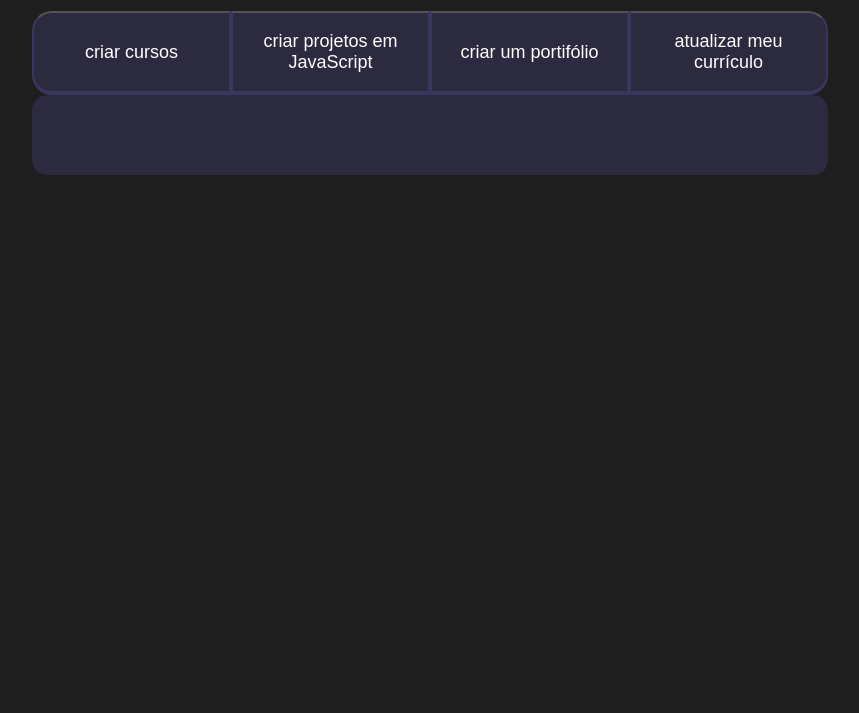
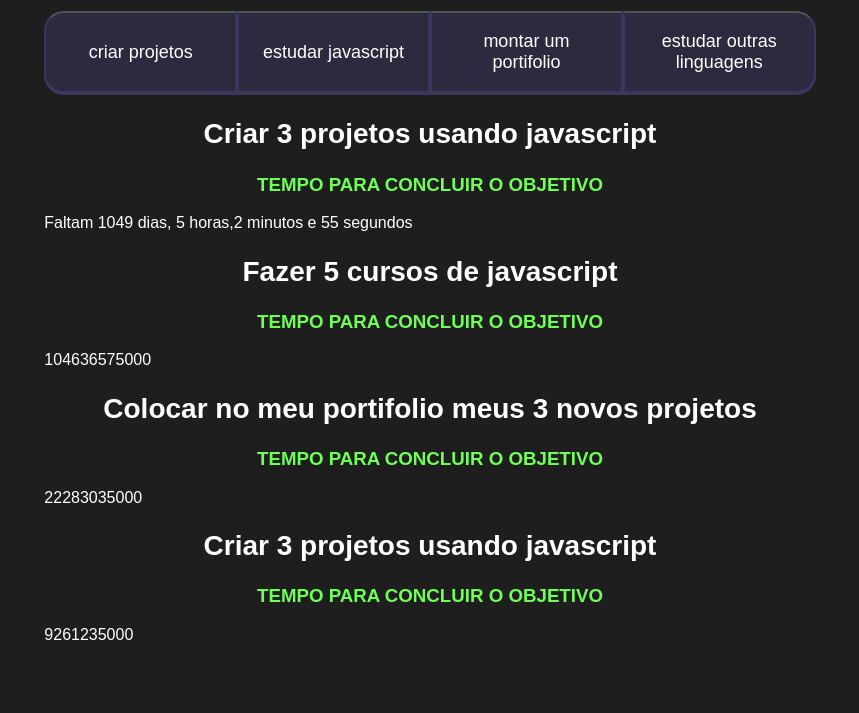
Before and after one commit to andrepipino/3-F-2k24, a plain HTML site: page index.html in a window 1280 px wide. Shown: the part 87-800 px from the top of the page, without its empty margins (210-1069 px from the left). Drawn offline with Linux system fonts and the light colour scheme.

Commit message:
Add files via upload

```diff
--- a/index.html
+++ b/index.html
@@ -1,42 +1,59 @@
 <!DOCTYPE html>
-<html lang="en">
+<html lang="pt-br">
 <head>
     <meta charset="UTF-8">
     <meta http-equiv="X-UA-Compatible" content="IE=edge">
+    <link rel="stylesheet" href="style.css">
     <meta name="viewport" content="width=device-width, initial-scale=1.0">
-    <title>meus projetos para o ano</title>
-    <link rel="stylesheet" href="style.css">
+    <title>Meus objetivos do ano</title>
 </head>
 <body>
-    <section class= "conteudo-principal">
-        <h2 class="titulo-principal">MEUS OBJETIVOS PARA O ANO<span>_</span></h2>
+    <section class="conteudo-principal">
+       <h2 class="titulo-principal">Meus objetivos do anos <span>_</span></h2>
     <div class="conteudo">
         <div class="botoes">
-                <button class="botao">criar cursos</button>
-                <button class="botao">criar projetos em JavaScript</button>
-                <button class="botao">criar um portifólio</button>
-                <button class="botao">atualizar meu currículo</button>
+            <button class="botao">criar projetos</button>
+            <button class="botao">estudar javascript</button>
+            <button class="botao">montar um portifolio</button>
+            <button class="botao">estudar outras linguagens</button>
         </div>
-            <div class="abas-textos">
-                <div  class="aba-conteudo">
-                   <h3 class="aba-conteudo-titulo-principal">estudar 4 cursos de JavaScript </h3>
-                   <h4 class="aba-conteudo-titulo-secundario">TEMPO ATÉ CLONCLUIR O OBJETIVO</h4>
+        <div class="abas-texto">
+            <div class="abas-conteudo">
+                <h2 class="aba-conteudo-titulo-principal">
+                    Criar 3 projetos usando javascript
+                </h2>
+                <h3 class="aba-conteudo-titulo-secundario">
+                    TEMPO PARA CONCLUIR O OBJETIVO
+                </h3>
                 <div class="contador"></div>
             </div>
-            <div  class="aba-conteudo">
-                <h3 class="aba-conteudo-titulo-principal">criar 3 projetos utilizando JavaScript </h3>
-                <h4 class="aba-conteudo-titulo-secundario">TEMPO ATÉ CLONCLUIR O OBJETIVO</h4>
+            <div class="abas-conteudo">
+             <h2 class="aba-conteudo-titulo-principal">
+                 Fazer 5 cursos de javascript
+             </h2>
+             <h3 class="aba-conteudo-titulo-secundario">
+                 TEMPO PARA CONCLUIR O OBJETIVO
+             </h3>
              <div class="contador"></div>
          </div>
-            <div  class="aba-conteudo">
-               <h3 class="aba-conteudo-titulo-principal">criar um portifólio com os meus três projetos</h3>
-               <h4 class="aba-conteudo-titulo-secundario">TEMPO ATÉ CLONCLUIR O OBJETIVO</h4>
+         <div class="abas-conteudo">
+             <h2 class="aba-conteudo-titulo-principal">
+                 Colocar no meu portifolio meus 3 novos projetos
+             </h2>
+             <h3 class="aba-conteudo-titulo-secundario">
+                 TEMPO PARA CONCLUIR O OBJETIVO
+             </h3>
              <div class="contador"></div>
          </div>
-            <div  class="aba-conteudo">
-               <h3 class="aba-conteudo-titulo-principal">atualizar meu currículo com meus novos certificados </h3>
-               <h4 class="aba-conteudo-titulo-secundario">TEMPO ATÉ CLONCLUIR O OBJETIVO</h4>
+         <div class="abas-conteudo">
+             <h2 class="aba-conteudo-titulo-principal">
+                 Criar 3 projetos usando javascript
+             </h2>
+             <h3 class="aba-conteudo-titulo-secundario">
+                 TEMPO PARA CONCLUIR O OBJETIVO
+             </h3>
              <div class="contador"></div>
+         </div>
         </div>
     </div>
     </section>
```
Lines whose indentation alone changed are shown as unchanged.
